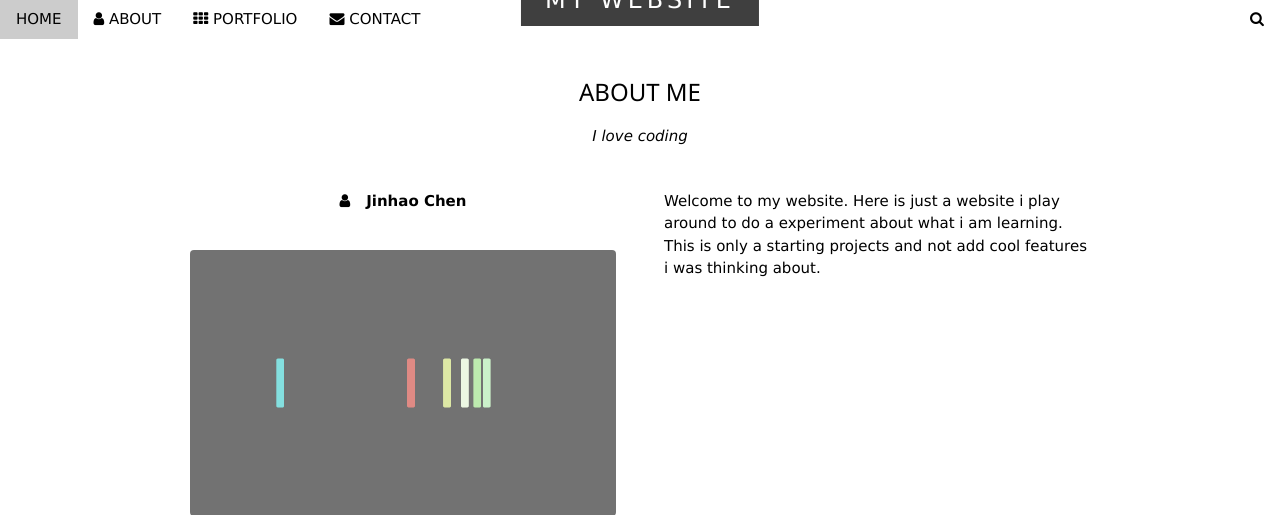
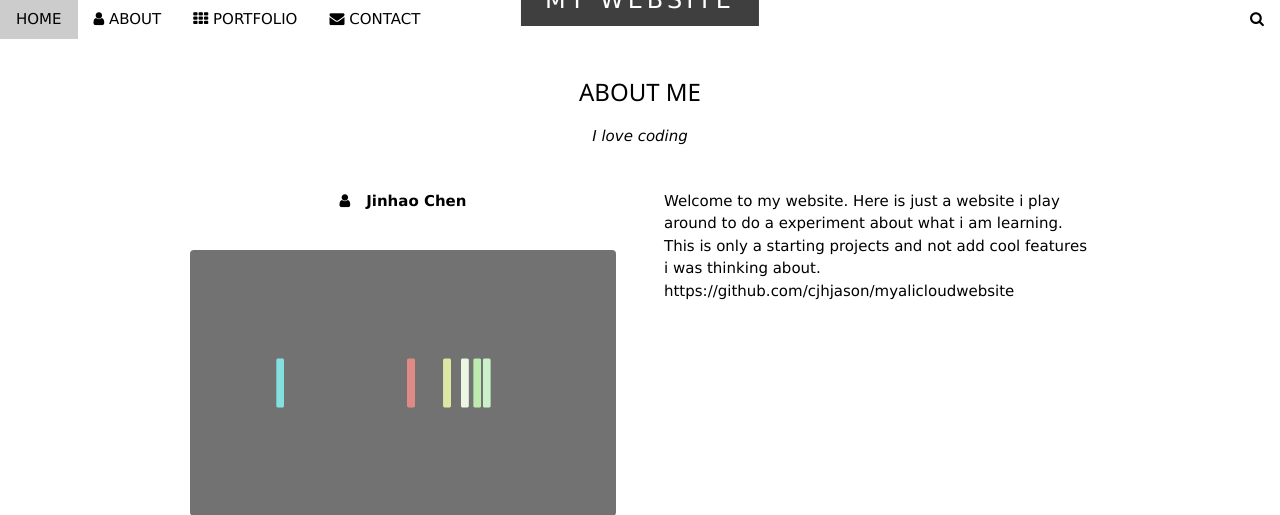
Before and after one commit to Zeonho/myalicloudwebsite, a PHP site: page / in a window 1280 px wide. Shown: the top 515 px of the page. Run offline with PHP 8.4, Linux system fonts and the light colour scheme; some libraries are stand-ins or nearby versions.

Commit message:
synfromJinhao@MBP

```diff
--- a/index.php
+++ b/index.php
@@ -60,7 +60,8 @@
 
     <!-- Hide this text on small devices -->
     <div class="w3-col m6 w3-hide-small w3-padding-large">
-      <p>Welcome to my website. Here is just a website i play around to do a experiment about what i am learning. This is only a starting projects and not add cool features i was thinking about. </p>
+      <p>Welcome to my website. Here is just a website i play around to do a experiment about what i am learning. This is only a starting projects and not add cool features i was thinking about.
+      https://github.com/cjhjason/myalicloudwebsite </p>
     </div>
   </div>
   <p class="w3-large w3-center w3-padding-16">Im really good at:</p>
```
